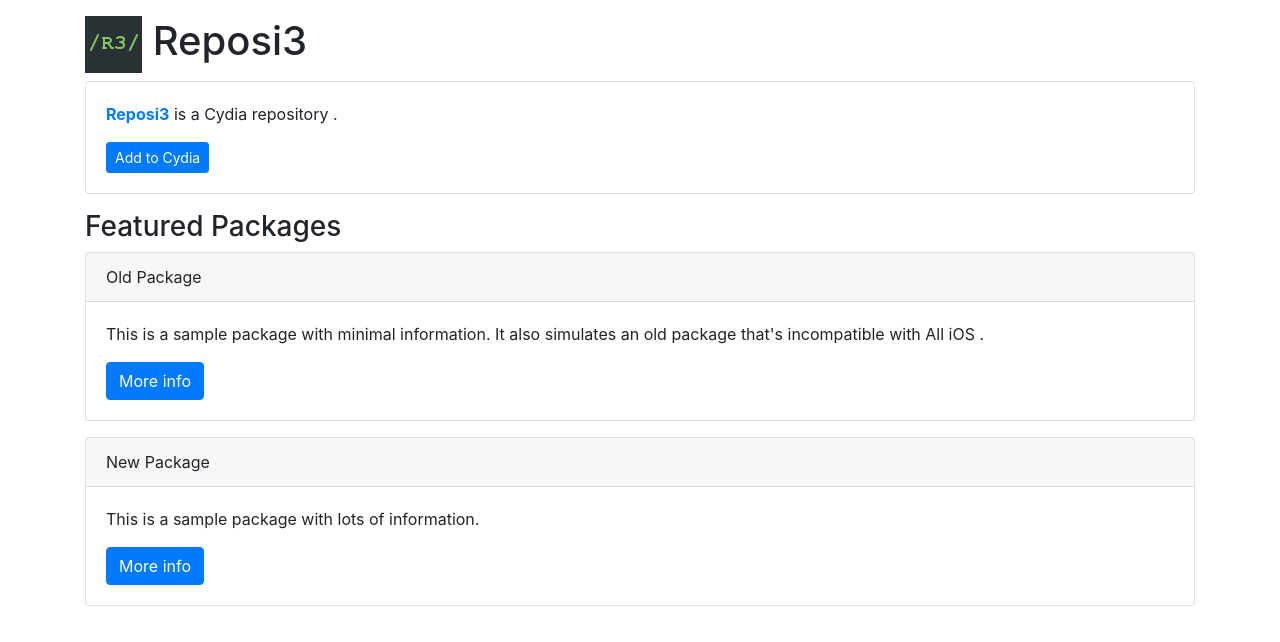
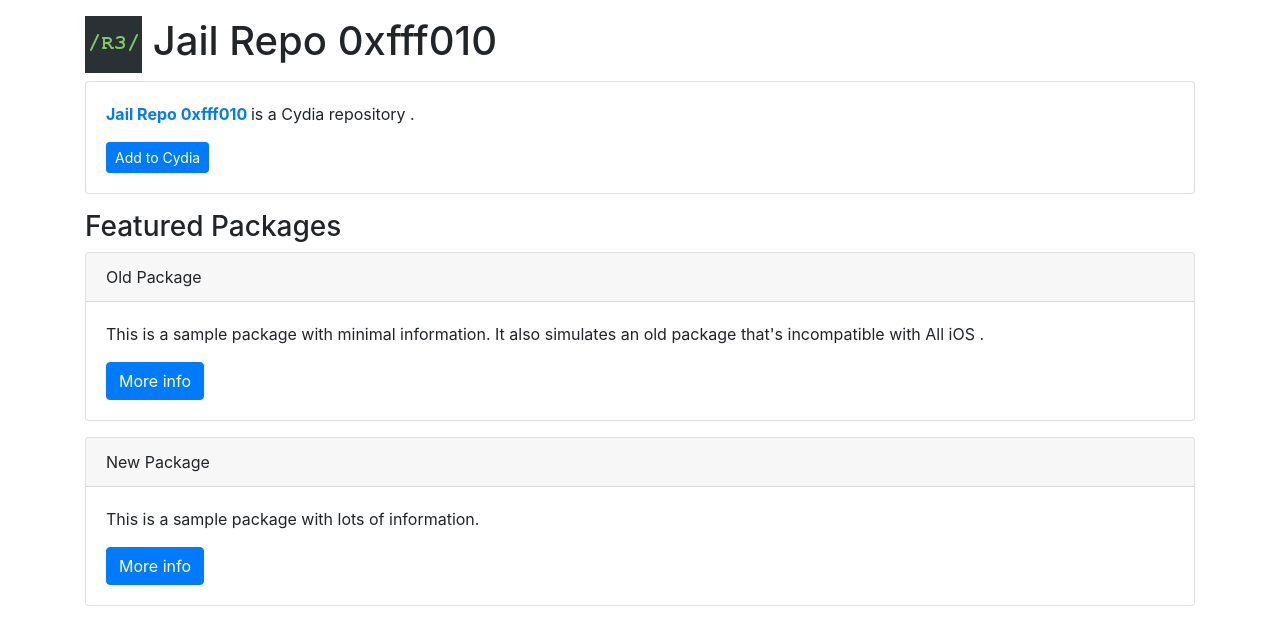
Before and after one commit to 0xfff010/jailrepo, a plain HTML site: page index.html in a window 1280 px wide. Drawn offline with nearby package versions, Linux system fonts and the light colour scheme.

Commit message:
Update index.html

```diff
--- a/index.html
+++ b/index.html
@@ -11,13 +11,13 @@
 <body>
 
 <div class="container">
-	<h1><img src="CydiaIcon.png"> Reposi3</h1>
+	<h1><img src="CydiaIcon.png"> Jail Repo 0xfff010</h1>
 </div>
 
 <div class="container">
 	<div class="card">
 		<div class="card-body">
-			<p><span class="text-primary"><b>Reposi3</span></b> is a Cydia repository .</p>
+			<p><span class="text-primary"><b>Jail Repo 0xfff010 </span></b> is a Cydia repository .</p>
 			<a class="btn btn-sm btn-primary" href="cydia://url/https://cydia.saurik.com/api/share#?source=https://0xfff010.github.io/jailrepo/">Add to Cydia</a>
 		</div>
 	</div>
```
